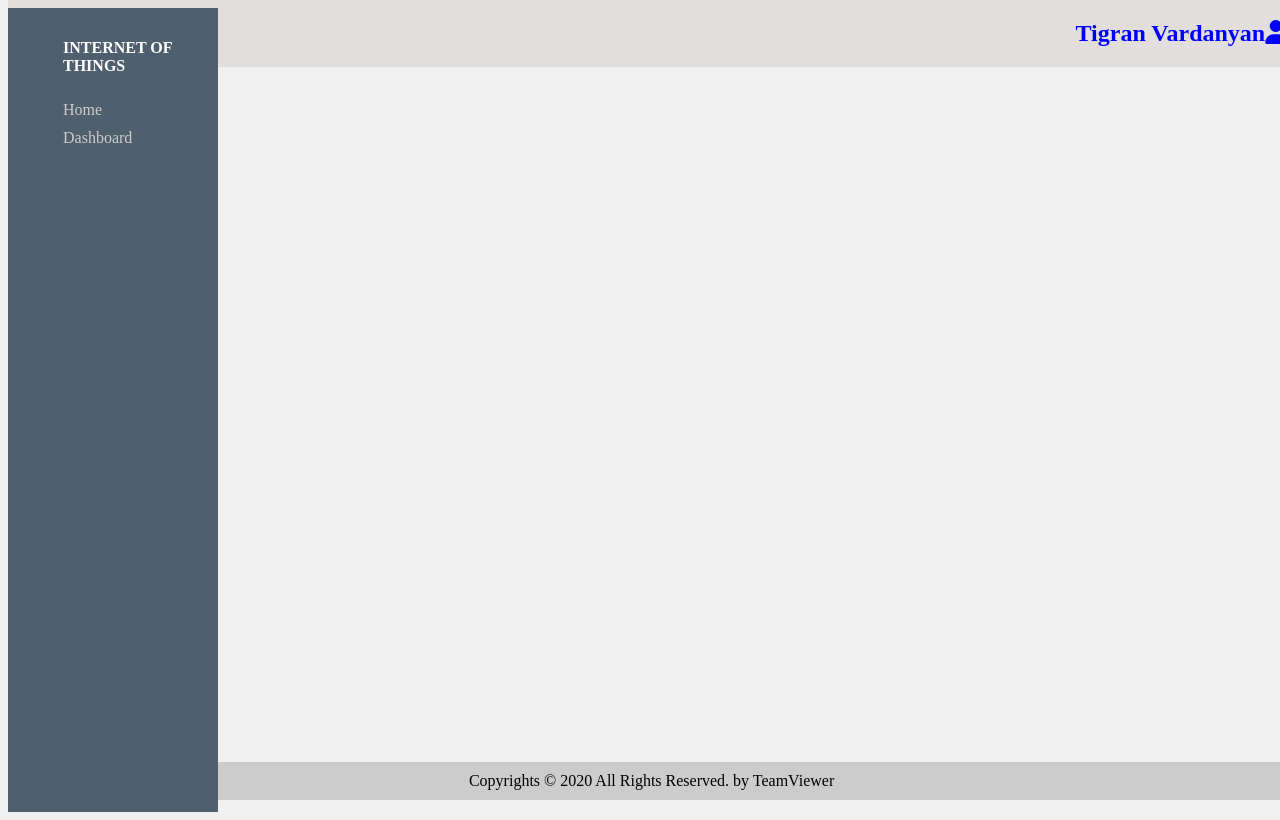
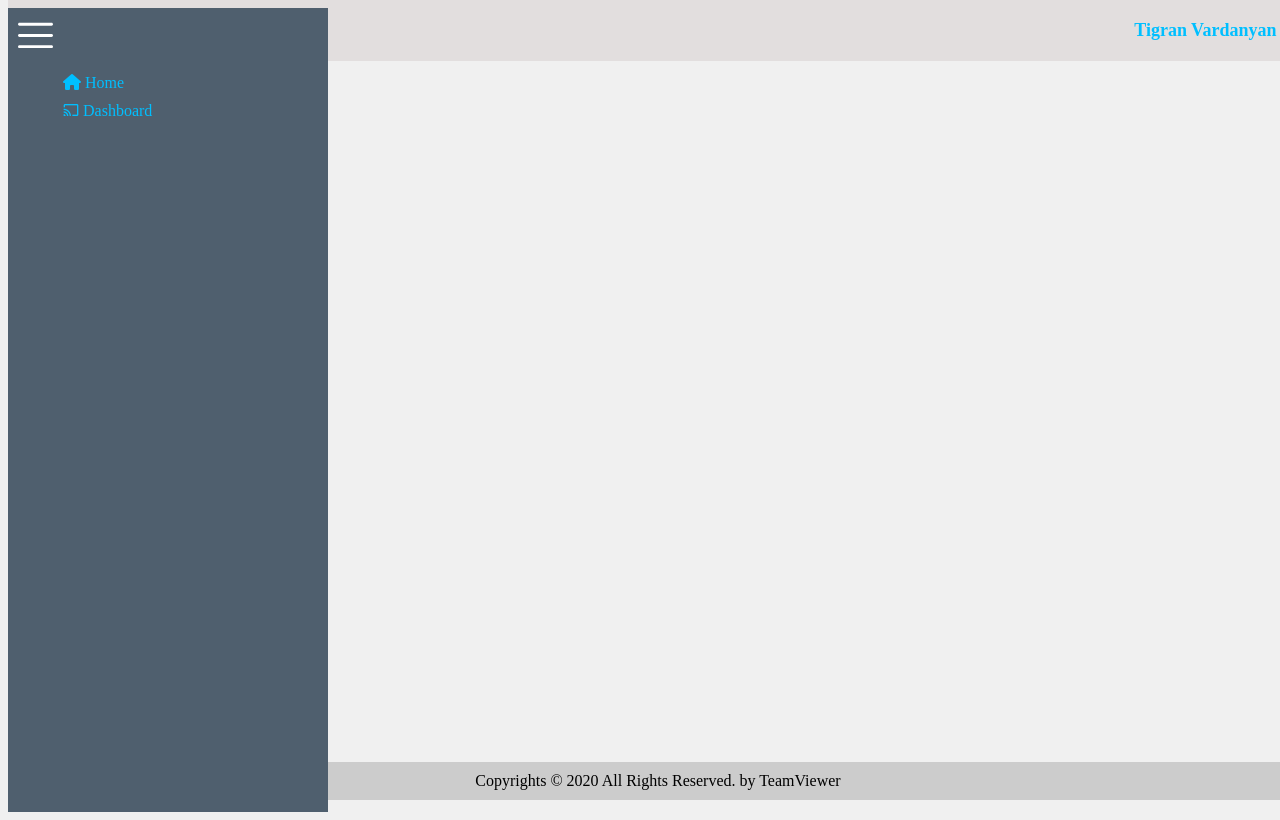
Before and after one commit to ripsime/TigranVardanyan, a website: page index.html in a window 1280 px wide. Drawn offline with Linux system fonts and the light colour scheme; files that its build step writes are made by us from their sources.

Commit message:
commited

```diff
--- /dev/null
+++ b/assets/less/main.less
@@ -0,0 +1,98 @@
+@BodyBg: #F0F0F0;
+.header{
+
+    background-color: e2dede;
+    padding:20px;
+    font-size: 18px;
+    position: absolute;
+    top: 0px;
+    width: 100%;
+}
+
+.main {
+
+}
+
+a {
+    text-decoration: none;
+    color: deepskyblue;
+}
+
+a:hover {
+    color: white;
+}
+.nav {
+
+    position: relative;
+    top: 0px;
+    padding: 10px;
+    height: 100%;
+    width: 300px;
+    background-color: #4f5f6e;
+
+}
+.nav ul li {
+    padding: 5px;
+    list-style: none;
+    color: #cccccc;
+}
+
+.footer{
+
+    background-color: #cccccc;
+    padding: 10px;
+    color: #000000;
+    position: absolute;
+    bottom: 0;
+    text-align: center;
+    width: 100%;
+    z-index: -1;
+
+}
+
+.iot{
+    color:white!important;
+    font-weight: bold;
+    font-family: "Agency FB";
+}
+.user{
+    float: right;
+    font-weight: bold;
+    font-family: "Agency FB";
+    color: deepskyblue;
+}
+
+body{
+    background: @BodyBg;
+}
+
+.nav-burger-icon img:hover {
+    opacity: 0.8;
+    cursor: pointer;
+}
+
+#nav-menu-input:checked + .nav {
+    max-width: 65px;
+}
+
+#nav-menu-input:checked + .nav .nav-menu {
+    margin-top: 55px;
+}
+
+#nav-menu-input:checked + .nav .nav-menu span {
+    display: none;
+}
+
+.nav-menu li:hover {
+    background-color: #b3a172;
+    -moz-transition: all 3s;
+    -o-transition: all 3s;
+    -webkit-transition: all 3s;
+    -ms-transition: all 3s;
+    transition: all 3s;
+    cursor: pointer;
+}
+
+.nav-menu > a {
+    font-size: 20px;
+}
--- a/index.html
+++ b/index.html
@@ -1,28 +1,42 @@
 <html>
     <head>
-        <title></title>
+        <title>Rapberry Pi</title>
         <meta charset="utf-8">
         <link href="https://fonts.googleapis.com/css?family=Roboto:100,100i,300,300i,400,400i,500,500i,700,700i,900,900i&amp;subset=latin-ext" rel="stylesheet">
         <link rel="stylesheet" href="assets/normalize.css">
-        <link rel="stylesheet" href="assets/main.css">
+        <link rel="stylesheet" href="assets/css/main.css">
         <script src="https://kit.fontawesome.com/6d05e67879.js" crossorigin="anonymous"></script>
+        <script src="assets/js/scripts.js"></script>
         </head>
     <body>
-        <div class="header"><span class="user">Tigran Vardanyan<i class="fas fa-user-clock"></i></span></div>
+        <div class="header"><span class="user">Tigran Vardanyan &nbsp<i class="fas fa-comments"></i></span></div>
         <div class="main">
+            <input type="checkbox" id="nav-menu-input" hidden />
             <div class="nav">
-                <ul><li class="iot">INTERNET OF THINGS</li></ul>
-                <ul>
-                    <li>Home</li>
-                    <li>Dashboard</li>
+                <div class="nav-burger">
+                    <label for="nav-menu-input" class="nav-burger-icon">
+                        <img src="./assets/images/burger.svg" alt="">
+                    </label>
+                </div>
+
+                <ul class="nav-menu">
+                    <li>
+                    <a href="">
+                        <i class="fa fa-home"></i>
+                        <span>Home</span>
+                    </a>
+                    </li>
+                    <li>
+                        <a href="">
+                            <i class="fab fa-chromecast"></i>
+                            <span>Dashboard</span>
+                        </a>
+                    </li>
                 </ul>
             </div>
 
         </div>
 
-        <div class="footer"><span>Copyrights © 2020 All Rights Reserved. by  TeamViewer
-
-
-</span></div>
+        <div class="footer"><span>Copyrights © 2020 All Rights Reserved. by  TeamViewer</span></div>
     </body>
 </html>
```
Also changed, not shown: package.json (added, +26 -0 lines), assets/css/main.css (added), assets/css/normalize.css (renamed from assets/normalize.css), assets/images/burger.svg (added), assets/js/scripts.js (added), assets/main.css (deleted), 1 other file.
